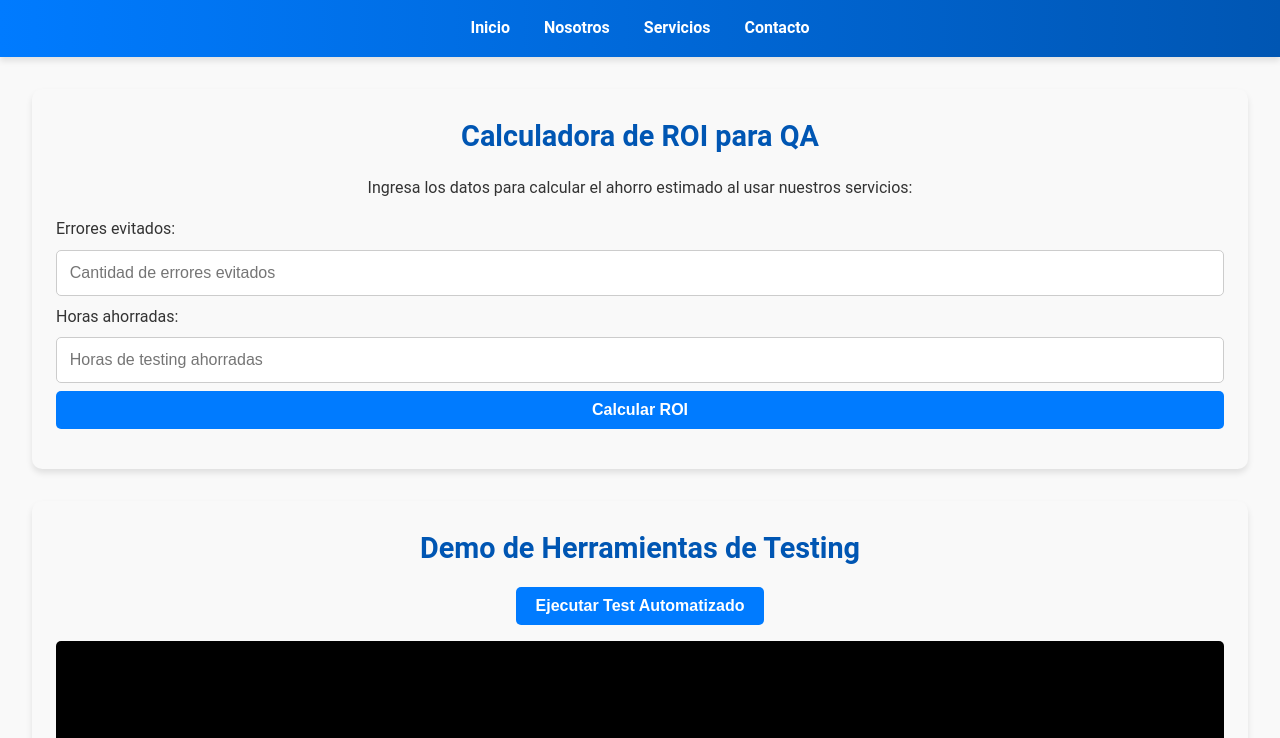
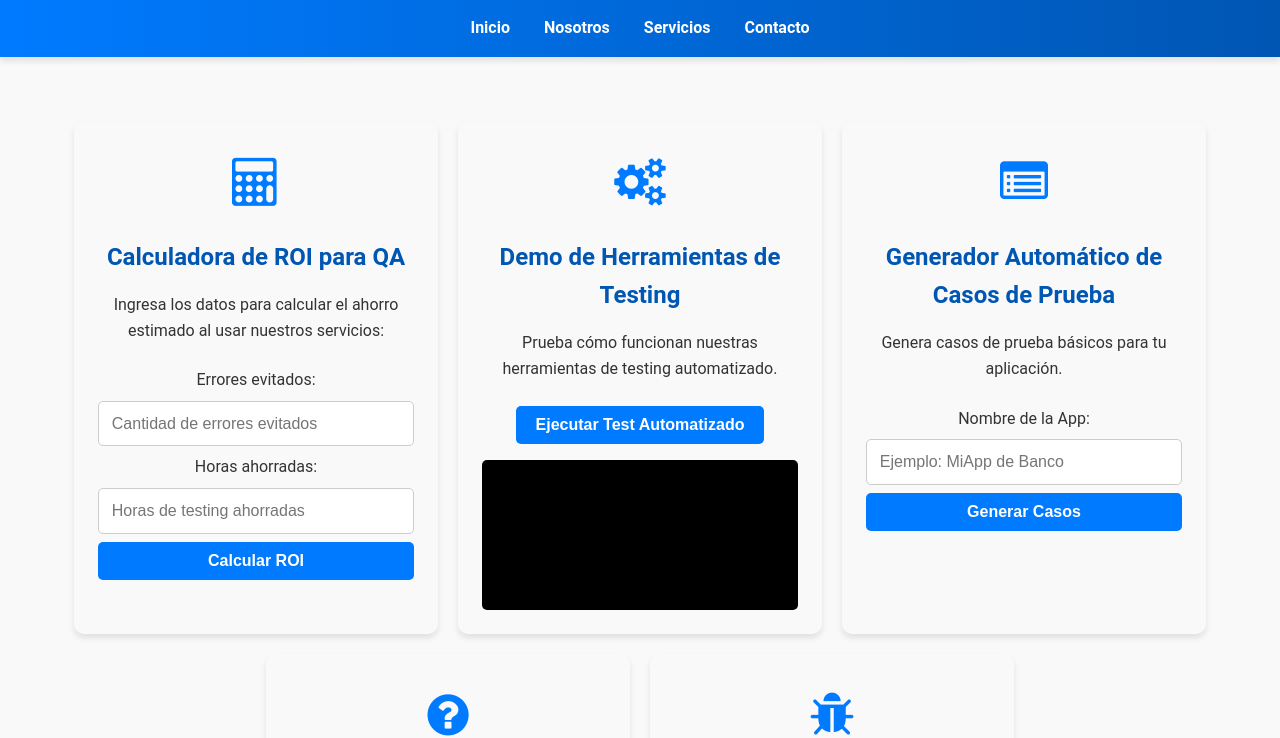
Before and after one commit to sergio129/webinformativo, a website: page servicios.html in a window 1280 px wide. Shown: the part 62-800 px from the top of the page. Drawn offline with Linux system fonts and the light colour scheme.

```diff
--- a/servicios.html
+++ b/servicios.html
@@ -5,6 +5,7 @@
     <meta name="viewport" content="width=device-width, initial-scale=1.0">
     <title>Servicios - QualiTest Solutions</title>
     <link rel="stylesheet" href="styles.css">
+    <link rel="stylesheet" href="https://cdnjs.cloudflare.com/ajax/libs/font-awesome/4.7.0/css/font-awesome.min.css">
 </head>
 <body>
     <header>
@@ -19,7 +20,11 @@
         </nav>
     </header>
     <main>
-        <section id="calculadora-roi">
+        <section class="services-container">
+            <div class="service-card">
+                <div class="service-icon">
+                    <i class="fa fa-calculator"></i>
+                </div>
                 <h2>Calculadora de ROI para QA</h2>
                 <p>Ingresa los datos para calcular el ahorro estimado al usar nuestros servicios:</p>
                 <form onsubmit="calcularROI(event)">
@@ -30,32 +35,49 @@
                     <button type="submit">Calcular ROI</button>
                 </form>
                 <div id="resultado-roi" class="resultado"></div>
-        </section>
+            </div>
 
-        <section id="demo-testing">
+            <div class="service-card">
+                <div class="service-icon">
+                    <i class="fa fa-cogs"></i>
+                </div>
                 <h2>Demo de Herramientas de Testing</h2>
+                <p>Prueba cómo funcionan nuestras herramientas de testing automatizado.</p>
                 <button onclick="simularTesting()">Ejecutar Test Automatizado</button>
                 <div id="consola-testing" class="consola"></div>
-        </section>
+            </div>
 
-        <section id="generador-casos">
+            <div class="service-card">
+                <div class="service-icon">
+                    <i class="fa fa-list-alt"></i>
+                </div>
                 <h2>Generador Automático de Casos de Prueba</h2>
+                <p>Genera casos de prueba básicos para tu aplicación.</p>
                 <form onsubmit="generarCasos(event)">
                     <label for="nombre-app">Nombre de la App:</label>
                     <input type="text" id="nombre-app" placeholder="Ejemplo: MiApp de Banco" required>
                     <button type="submit">Generar Casos</button>
                 </form>
                 <ul id="lista-casos" class="lista-casos"></ul>
-        </section>
+            </div>
 
-        <section id="quiz-qa">
+            <div class="service-card">
+                <div class="service-icon">
+                    <i class="fa fa-question-circle"></i>
+                </div>
                 <h2>Test de Conocimientos QA</h2>
+                <p>Pon a prueba tus conocimientos sobre QA con nuestro quiz interactivo.</p>
                 <button onclick="abrirQuiz()">Iniciar Quiz</button>
-        </section>
+            </div>
 
-        <section id="ultimos-bugs">
+            <div class="service-card">
+                <div class="service-icon">
+                    <i class="fa fa-bug"></i>
+                </div>
                 <h2>Últimos Bugs Detectados</h2>
+                <p>Conoce algunos de los bugs más recientes que hemos detectado y solucionado.</p>
                 <div id="bugs-list" class="bugs-list"></div>
+            </div>
         </section>
     </main>
 
--- a/styles.css
+++ b/styles.css
@@ -556,7 +556,7 @@
     font-weight: bold;
 }
 
-.contact-info a:hover {
+contact-info a:hover {
     text-decoration: underline;
 }
 
@@ -604,6 +604,7 @@
     margin-top: 1rem;
     list-style: disc;
     padding-left: 1.5rem;
+    text-align: left;
 }
 
 /* Quiz */
@@ -701,31 +702,34 @@
 }
 
 /* Servicios */
-section {
+.service-section {
     margin-bottom: 2rem;
-    padding: 1.5rem;
+    padding: 2rem;
     background-color: #f9f9f9;
     border-radius: 10px;
     box-shadow: 0 4px 6px rgba(0, 0, 0, 0.1);
+    text-align: center;
+    transition: transform 0.3s ease, box-shadow 0.3s ease;
 }
 
-section h2 {
+.service-section:hover {
+    transform: translateY(-5px);
+    box-shadow: 0 6px 10px rgba(0, 0, 0, 0.15);
+}
+
+.service-section h2 {
     font-size: 1.8rem;
     color: #0056b3;
     margin-bottom: 1rem;
-    text-align: center;
 }
 
-section p {
+.service-section p {
     font-size: 1rem;
     color: #333;
-    margin-bottom: 1rem;
-    text-align: center;
+    margin-bottom: 1.5rem;
 }
 
-section button {
-    display: block;
-    margin: 0 auto;
+.service-section button {
     background-color: #007bff;
     color: #fff;
     border: none;
@@ -734,11 +738,18 @@
     font-weight: bold;
     border-radius: 5px;
     cursor: pointer;
-    transition: background-color 0.3s ease;
+    transition: background-color 0.3s ease, transform 0.2s ease;
 }
 
-section button:hover {
+.service-section button:hover {
     background-color: #0056b3;
+    transform: scale(1.05);
+}
+
+.service-icon {
+    font-size: 3rem;
+    color: #007bff;
+    margin-bottom: 1rem;
 }
 
 /* Últimos Bugs Detectados */
@@ -748,3 +759,76 @@
     color: #333;
     text-align: center;
 }
+
+/* Estilos específicos para servicios.html */
+.services-container {
+    display: flex;
+    flex-wrap: wrap;
+    gap: 20px;
+    justify-content: center;
+    padding: 2rem;
+}
+
+.service-card {
+    flex: 1 1 calc(33.333% - 20px); /* Tres columnas con espacio entre ellas */
+    max-width: calc(33.333% - 20px);
+    background-color: #f9f9f9;
+    border-radius: 10px;
+    box-shadow: 0 4px 6px rgba(0, 0, 0, 0.1);
+    text-align: center;
+    padding: 1.5rem;
+    transition: transform 0.3s ease, box-shadow 0.3s ease;
+}
+
+.service-card:hover {
+    transform: translateY(-5px);
+    box-shadow: 0 6px 10px rgba(0, 0, 0, 0.15);
+}
+
+.service-card h2 {
+    font-size: 1.5rem;
+    color: #0056b3;
+    margin-bottom: 1rem;
+}
+
+.service-card p {
+    font-size: 1rem;
+    color: #333;
+    margin-bottom: 1.5rem;
+}
+
+.service-card button {
+    background-color: #007bff;
+    color: #fff;
+    border: none;
+    padding: 10px 20px;
+    font-size: 1rem;
+    font-weight: bold;
+    border-radius: 5px;
+    cursor: pointer;
+    transition: background-color 0.3s ease, transform 0.2s ease;
+}
+
+.service-card button:hover {
+    background-color: #0056b3;
+    transform: scale(1.05);
+}
+
+.service-icon {
+    font-size: 3rem;
+    color: #007bff;
+    margin-bottom: 1rem;
+}
+
+/* Responsividad */
+@media (max-width: 768px) {
+    .service-card {
+        flex: 1 1 calc(50% - 20px); /* Dos columnas en pantallas medianas */
+    }
+}
+
+@media (max-width: 480px) {
+    .service-card {
+        flex: 1 1 100%; /* Una columna en pantallas pequeñas */
+    }
+}
```
Lines whose indentation alone changed are shown as unchanged.
